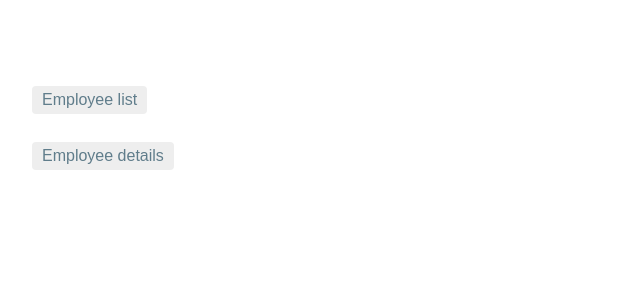
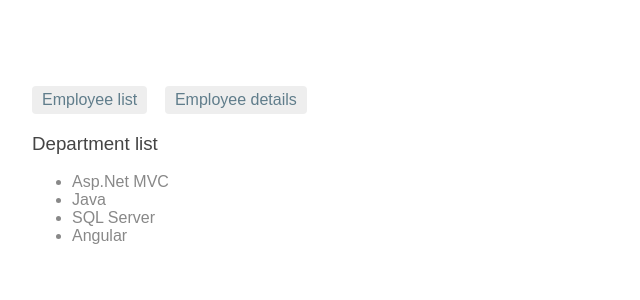
Before and after one commit to imyogesh13/angular-8, an Angular app: page /departmentlist in a window 1280 px wide. Shown: the top 300 px of the page, without its empty margins (0-640 px from the left). Built offline with nearby package versions, Linux system fonts and the light colour scheme.

Commit message:
3 files modified, 2 added

```diff
--- a/src/app/app-routing.module.ts
+++ b/src/app/app-routing.module.ts
@@ -3,7 +3,11 @@
 import {EmpListComponent} from './emp-list.component';
 import {EmpDetailsComponent} from './emp-details.component';
 import {PageNotFoundComponent} from './pagenotfound.component';
+import {DepartmentListComponent} from './departmentlist.component';
+
 const routes:Routes =[
+  {path:'', redirectTo:'employeelist', pathMatch:'full'},
+  {path:"departmentlist", component: DepartmentListComponent},
   {path:"employeelist", component: EmpListComponent},
   {path:"employeedetails", component: EmpDetailsComponent},
   {path:"**", component:PageNotFoundComponent}
@@ -16,4 +20,4 @@
 })
 
 export class AppRoutingModule{}
-export const routingComponent =[EmpListComponent, EmpDetailsComponent,PageNotFoundComponent];
+export const routingComponent =[EmpListComponent, EmpDetailsComponent,PageNotFoundComponent, DepartmentListComponent];
--- a/src/app/app.component.html
+++ b/src/app/app.component.html
@@ -11,7 +11,7 @@
 </app-emp-details> -->
 <nav>
   <a routerLink="/employeelist" routerLinkActive="active">Employee list</a>
-  <br><br>
+  &nbsp;&nbsp;
   <a routerLink="/employeedetails" routerLinkActive="active">Employee details</a>
 </nav>
 <router-outlet></router-outlet>
--- /dev/null
+++ b/src/app/departmentlist.component.html
@@ -0,0 +1,9 @@
+
+<div>
+  <h3>Department list</h3>
+  <ul class="item">
+    <li *ngFor="let dept of departments">
+       <span class="badge">{{dept.id}}</span> {{dept.deptname}}
+    </li>
+  </ul>
+</div>
--- /dev/null
+++ b/src/app/departmentlist.component.ts
@@ -0,0 +1,21 @@
+import {Component} from '@angular/core';
+
+@Component({
+  selector :"app-departmentlist",
+  templateUrl: "./departmentlist.component.html"
+})
+
+export class DepartmentListComponent{
+
+  public departments = [
+    {"deptId":1, deptname:"Asp.Net MVC"},
+    {"deptId":2, deptname:"Java"},
+    {"deptId":3, deptname:"SQL Server"},
+    {"deptId":4, deptname:"Angular"}
+    ];
+  constructor(){
+
+  }
+   ngOnInit(){
+   }
+}
--- a/src/app/pagenotfound.component.html
+++ b/src/app/pagenotfound.component.html
@@ -0,0 +1 @@
+<h3>Page not found(404)</h3>
```
